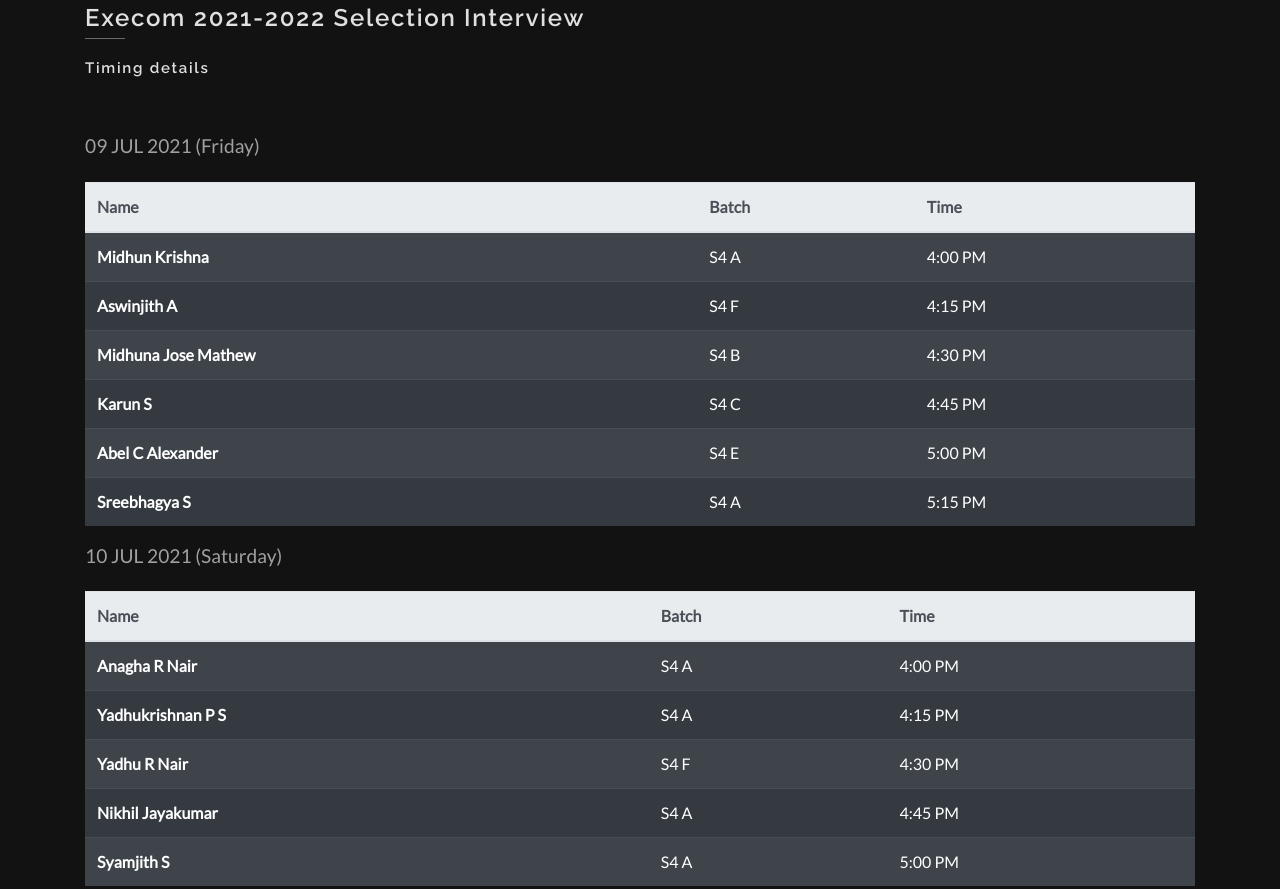
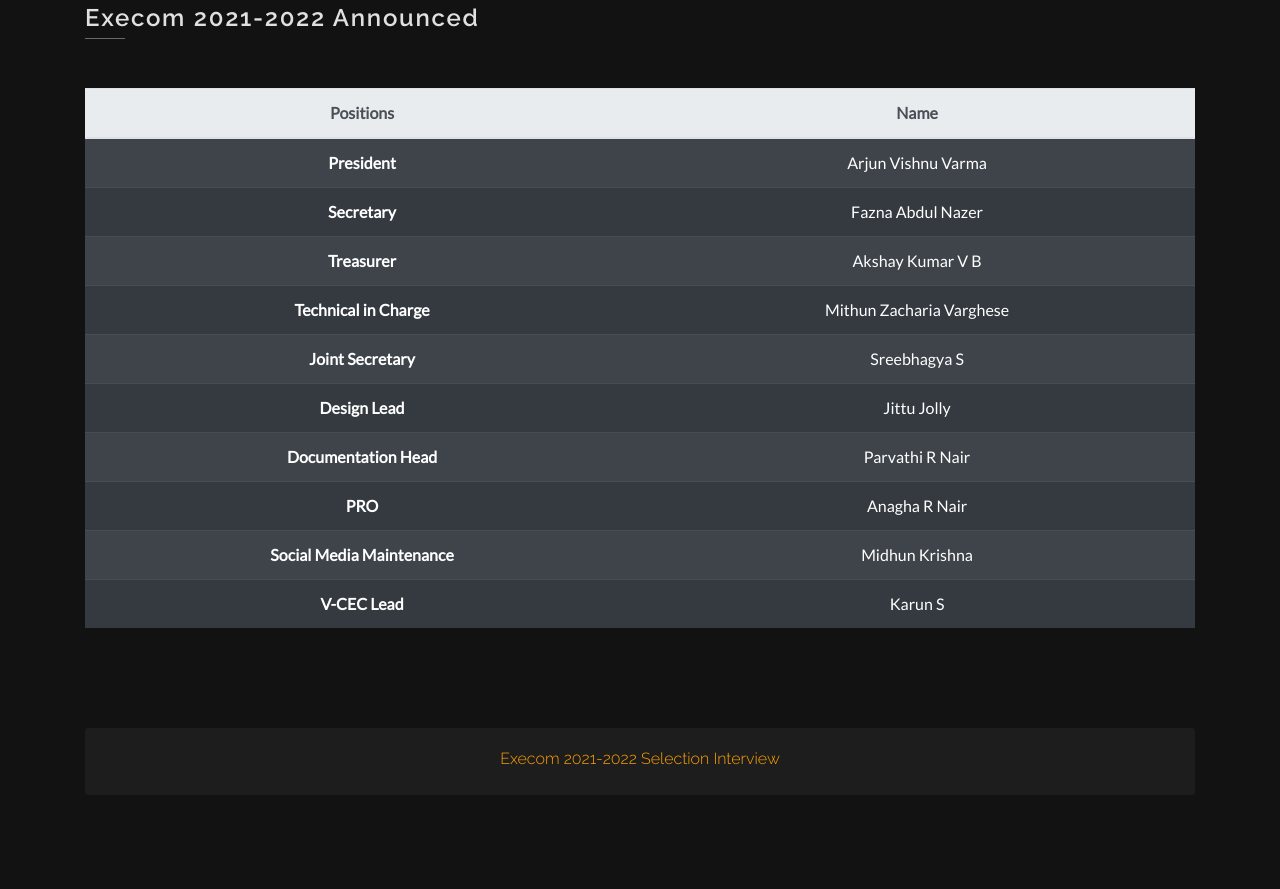
Before and after one commit to gokulmanohar/PRODDEC-Official-Website, a plain HTML site: page notice.html in a window 1280 px wide. Shown: the part 596-1485 px from the top of the page. Drawn offline with nearby package versions, Linux system fonts and the light colour scheme.

Commit message:
accordion card added to the notice.html

```diff
--- a/notice.html
+++ b/notice.html
@@ -105,13 +105,86 @@
 
     <div class="container margin-top">
         <div class="main-title">
+            <h1>Execom 2021-2022 Announced</h1>
+            <hr>
+        </div>
+        <table class="table table-striped table-dark text-center">
+            <thead class="thead-light">
+                <tr>
+                    <th scope="col">Positions</th>
+                    <th scope="col">Name</th>
+                </tr>
+            </thead>
+            <tbody>
+                <tr>
+                    <th scope="row">President</th>
+                    <td>Arjun Vishnu Varma</td>
+                </tr>
+                <tr>
+                    <th scope="row">Secretary</th>
+                    <td>Fazna Abdul Nazer</td>
+                </tr>
+                <tr>
+                    <th scope="row">Treasurer</th>
+                    <td>Akshay Kumar V B</td>
+                </tr>
+                <tr>
+                    <th scope="row">Technical in Charge</th>
+                    <td>Mithun Zacharia Varghese</td>
+                </tr>
+                <tr>
+                    <th scope="row">Joint Secretary</th>
+                    <td>Sreebhagya S</td>
+                </tr>
+                <tr>
+                    <th scope="row">Design Lead</th>
+                    <td>Jittu Jolly</td>
+                </tr>
+                <tr>
+                    <th scope="row">Documentation Head</th>
+                    <td>Parvathi R Nair</td>
+                </tr>
+                <tr>
+                    <th scope="row">PRO</th>
+                    <td>Anagha R Nair</td>
+                </tr>
+                <tr>
+                    <th scope="row">Social Media Maintenance</th>
+                    <td>Midhun Krishna</td>
+                </tr>
+                <tr>
+                    <th scope="row">V-CEC Lead</th>
+                    <td>Karun S</td>
+                </tr>
+            </tbody>
+        </table>
+    </div>
+
+    <div class="container margin-top">
+        <div class="accordion" id="accordionNotice">
+            <div class="card">
+                <div class="card-header" id="headingTwo">
+                    <h2 class="mb-0">
+                        <button class="btn btn-link collapsed" type="button" data-toggle="collapse"
+                            data-target="#execom-selection-interview" aria-expanded="false"
+                            aria-controls="execom-selection-interview">
+                            Execom 2021-2022 Selection Interview
+                        </button>
+                    </h2>
+                </div>
+                <div id="execom-selection-interview" class="collapse" aria-labelledby="headingTwo"
+                    data-parent="#accordionNotice">
+                    <div class="card-body">
+
+                        <div class="container margin-top">
+                            <div class="main-title">
                                 <h1>Execom 2021-2022 Selection Interview</h1>
                                 <hr>
                                 <h6>Timing details</h6>
                             </div>
                             <!-- Table #1 -->
                             <p>09 JUL 2021 (Friday)</p>
-        <table class="table table-striped table-dark">
+                            <table class="table table-striped table-dark text-center">
                                 <thead class="thead-light">
                                     <tr>
                                         <th scope="col">Name</th>
@@ -155,7 +228,7 @@
 
                             <!-- Table #2 -->
                             <p>10 JUL 2021 (Saturday)</p>
-        <table class="table table-striped table-dark">
+                            <table class="table table-striped table-dark text-center">
                                 <thead class="thead-light">
                                     <tr>
                                         <th scope="col">Name</th>
@@ -194,7 +267,7 @@
 
                             <!-- Table #3 -->
                             <p>11 JUL 2021 (Sunday)</p>
-        <table class="table table-striped table-dark">
+                            <table class="table table-striped table-dark text-center">
                                 <thead class="thead-light">
                                     <tr>
                                         <th scope="col">Name</th>
@@ -231,7 +304,13 @@
                                 </tbody>
                             </table>
                             <div class="alert alert-info" role="alert" id="proddec-alert-info">
-            Interviewee must be ready at the exact time mentioned above. The Google Meet link shall be provided later.
+                                Interviewee must be ready at the exact time mentioned above. The Google Meet link shall
+                                be provided later.
+                            </div>
+                        </div>
+                    </div>
+                </div>
+            </div>
         </div>
     </div>
 
@@ -245,7 +324,8 @@
                         <div class="footer-inner">
                             <div class="footer-content">
                                 <h4>College of Engineering Chengannur</h4>
-                                <address>Chengannur<br>Alapuzha District Kerala 689121<br>0479 245 4125</address>
+                                <address>Chengannur<br>Alapuzha District Kerala 689121<br>0479 245
+                                    4125</address>
                             </div>
                         </div>
                     </div>
@@ -262,7 +342,8 @@
                                             <i class="iconmoon-linkedin"></i></a></li>
                                 </ul>
                                 <span class="facts" id="facts"></span>
-                                <span class="made-with"><a href="index.html">WITH ♥ PRODDEC</a></span>
+                                <span class="made-with"><a href="index.html">WITH ♥
+                                        PRODDEC</a></span>
                             </div>
                         </div>
                     </div>
```
Lines whose indentation alone changed are shown as unchanged.
